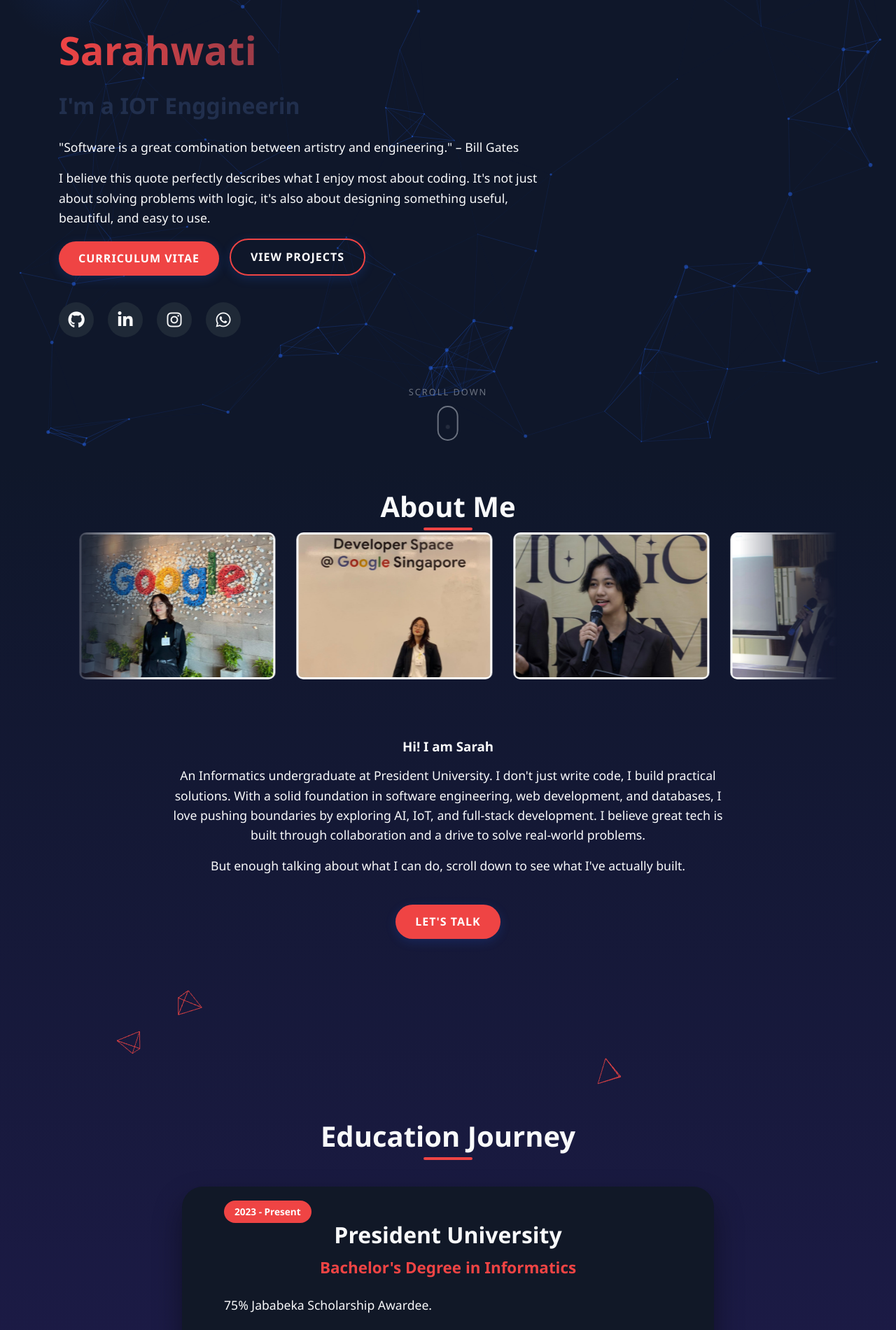
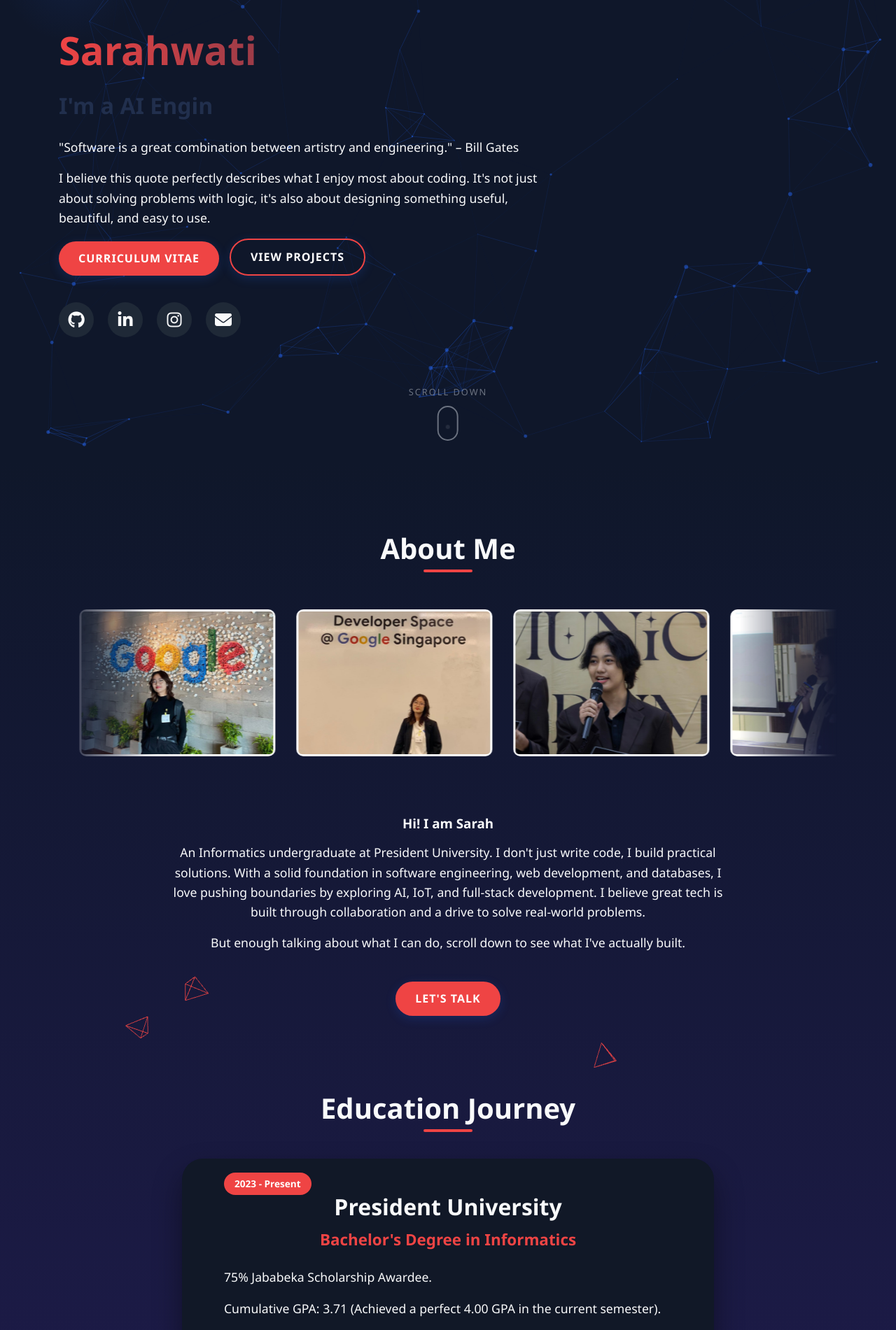
Before and after one commit to Sarahwati-arch/PORTOFOLIO, a React (Vite) app: page / in a window 1280 px wide. Shown: the part 140-2041 px from the top of the page at 70% size. Built offline with nearby package versions, Linux system fonts and the light colour scheme.

Commit message:
feat: update navigation scroll offset and profile links

```diff
--- a/src/App.css
+++ b/src/App.css
@@ -319,7 +319,7 @@
 
         /* About Section */
         #about {
-            padding: 40px 0;
+            padding: 100px 0 40px 0;
             background: linear-gradient(to bottom, #0f172a, #1e1b4b);
         }
 
@@ -328,7 +328,7 @@
             flex-direction: column;
             align-items: center;
             justify-content: center;
-            margin-top: -50px;
+            margin-top: 0;
             gap: 40px;
         }
 
--- a/src/components/About.jsx
+++ b/src/components/About.jsx
@@ -131,7 +131,7 @@ export default function About() {
         </div>
 
         {/* Education Section */}
-        <div style={{ marginTop: '250px', display: 'flex', flexDirection: 'column', alignItems: 'center' }}>
+        <div style={{ marginTop: '100px', display: 'flex', flexDirection: 'column', alignItems: 'center' }}>
           <ScrollReveal>
             <h2>Education Journey</h2>
           </ScrollReveal>
--- a/src/components/Footer.jsx
+++ b/src/components/Footer.jsx
@@ -1,10 +1,8 @@
 const footerLinks = [
   { href: "#hero", label: "Home" },
-  { href: "#about", label: "About" },
-  { href: "#skills", label: "Skills" },
-  { href: "#education", label: "Education" },
+  { href: "#about", label: "About Me" },
+  { href: "#experiences", label: "Experiences" },
   { href: "#projects", label: "Projects" },
-  { href: "#experiences", label: "Experiences" },
   { href: "#contact", label: "Contact" },
 ];
 
@@ -12,7 +10,8 @@ const socialLinks = [
   { href: "https://github.com/Sarahwati-arch", icon: "fab fa-github" },
   { href: "https://linkedin.com/in/sarah-wati-5a8989243", icon: "fab fa-linkedin-in" },
   { href: "https://www.instagram.com/vvtysr/", icon: "fab fa-instagram" },
-  { href: "https://wa.me/6282175726492", icon: "fab fa-whatsapp" },
+  { href: "mailto:sarahwati2004@gmail.com", icon: "fas fa-envelope" },
+  // { href: "https://wa.me/6282175726492", icon: "fab fa-whatsapp" },
 ];
 
 export default function Footer() {
@@ -48,9 +47,9 @@ export default function Footer() {
             </a>
           ))}
         </div>
-        <div className="footer-bottom">
+        {/* <div className="footer-bottom">
           <p>&copy; 2025 Sarahwati. All Rights Reserved.</p>
-        </div>
+        </div> */}
       </div>
     </footer>
   );
--- a/src/components/Header.jsx
+++ b/src/components/Header.jsx
@@ -17,7 +17,7 @@ export default function Header({ sticky }) {
     const target = document.querySelector(href);
     if (target) {
       window.scrollTo({
-        top: target.offsetTop - 80,
+        top: target.offsetTop,
         behavior: "smooth",
       });
     }
--- a/src/components/Hero.jsx
+++ b/src/components/Hero.jsx
@@ -2,12 +2,9 @@ import { useEffect, useState } from "react";
 import { useTypewriter } from "../hooks/useTypewriter";
 
 const phrases = [
-  " AI Developer ",
-  " IOT Enggineering ",
-  " Fullstack Web Developer ",
-  " Backend Developer ",
-  " Mobile App Developer ",
-  " Data Analys ",
+  " Software Engineer ",
+  " AI Engineer ",
+  " IOT Engineer ",
 ];
 
 export default function Hero() {
@@ -77,7 +74,7 @@ export default function Hero() {
     e.preventDefault();
     const target = document.querySelector(href);
     if (target) {
-      window.scrollTo({ top: target.offsetTop - 80, behavior: "smooth" });
+      window.scrollTo({ top: target.offsetTop, behavior: "smooth" });
     }
   }
 
@@ -127,8 +124,8 @@ export default function Hero() {
             <a href="https://www.instagram.com/vvtysr/" target="_blank" rel="noreferrer">
               <i className="fab fa-instagram"></i>
             </a>
-            <a href="https://wa.me/6282175726492" target="_blank" rel="noreferrer">
-              <i className="fab fa-whatsapp"></i>
+            <a href="mailto:sarahwati2004@gmail.com" target="_blank" rel="noreferrer">
+              <i className="fas fa-envelope"></i>
             </a>
           </div>
         </div>
```
